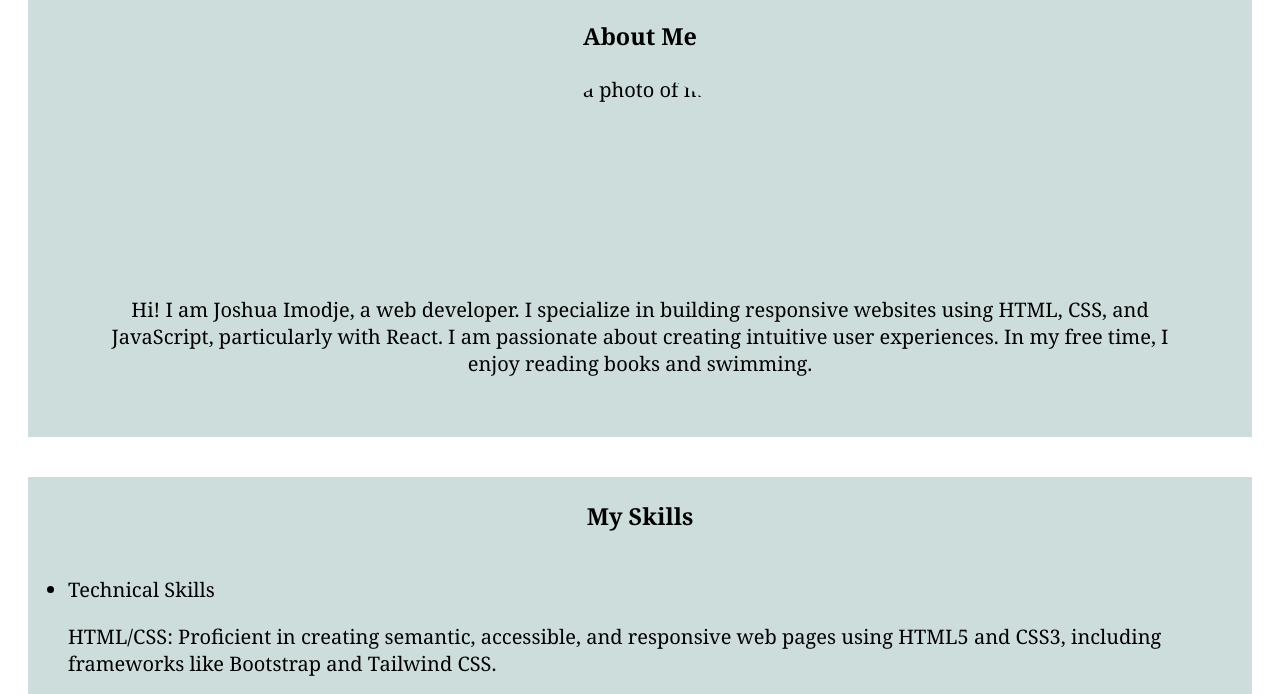
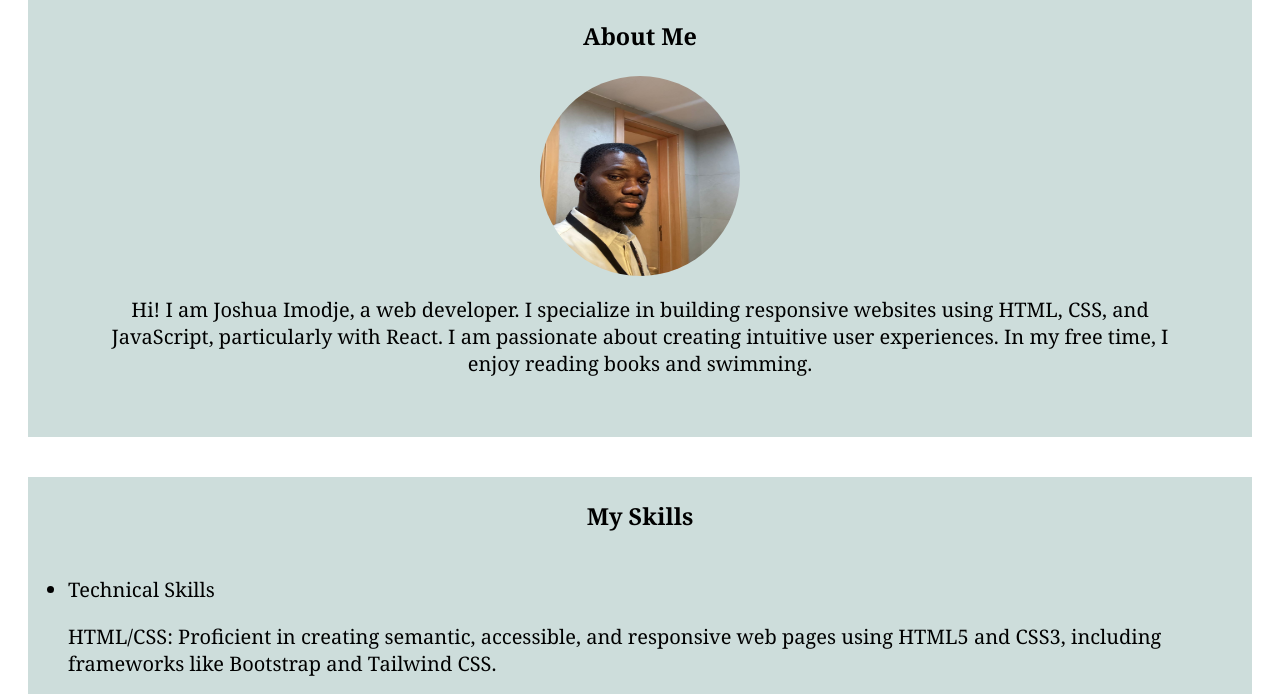
Before and after one commit to josh50775/capstone-project-2, a plain HTML site: page index.html in a window 1280 px wide. Shown: the part 103-797 px from the top of the page. Drawn offline with Linux system fonts and the light colour scheme.

Commit message:
Update index.html

```diff
--- a/index.html
+++ b/index.html
@@ -33,7 +33,7 @@
                 <h3>About Me</h3>
             </div>
             <div class="about">
-                <img src="./my photo.jpeg" alt="a photo of me" height="70px" width="70">
+                <img src="./myphoto.png" alt="a photo of me" height="70px" width="70">
                 <p>Hi! I am Joshua Imodje, a web developer. I specialize in building responsive websites using HTML, CSS, and JavaScript, particularly with React.
                 I am passionate about creating intuitive user experiences. In my free time, I enjoy reading books and swimming. </p>
             </div>
```
